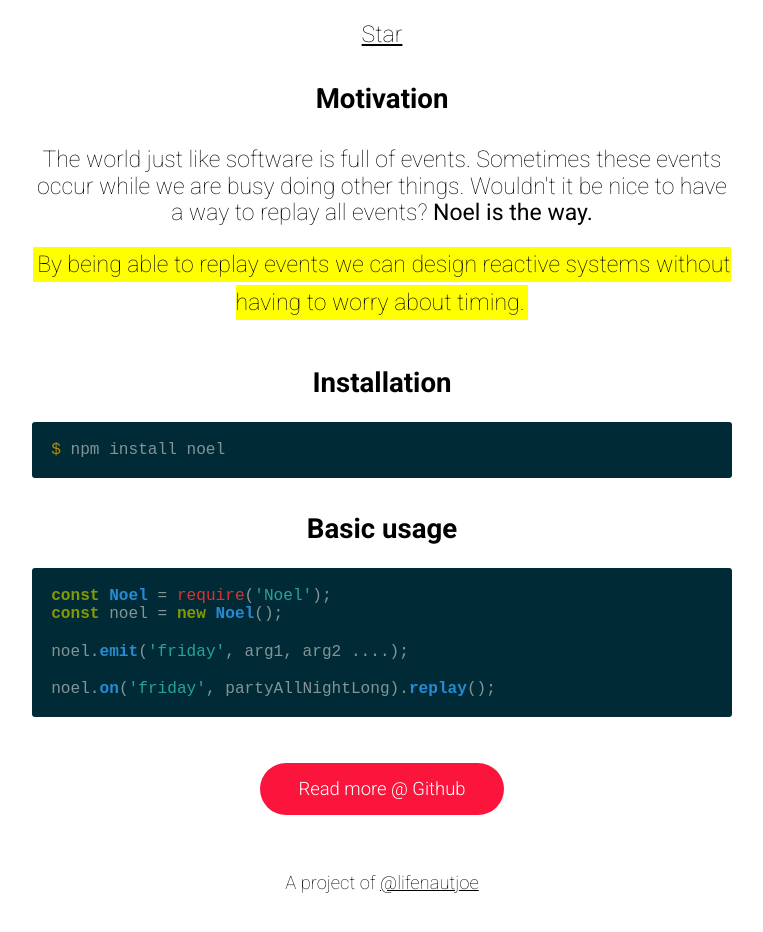
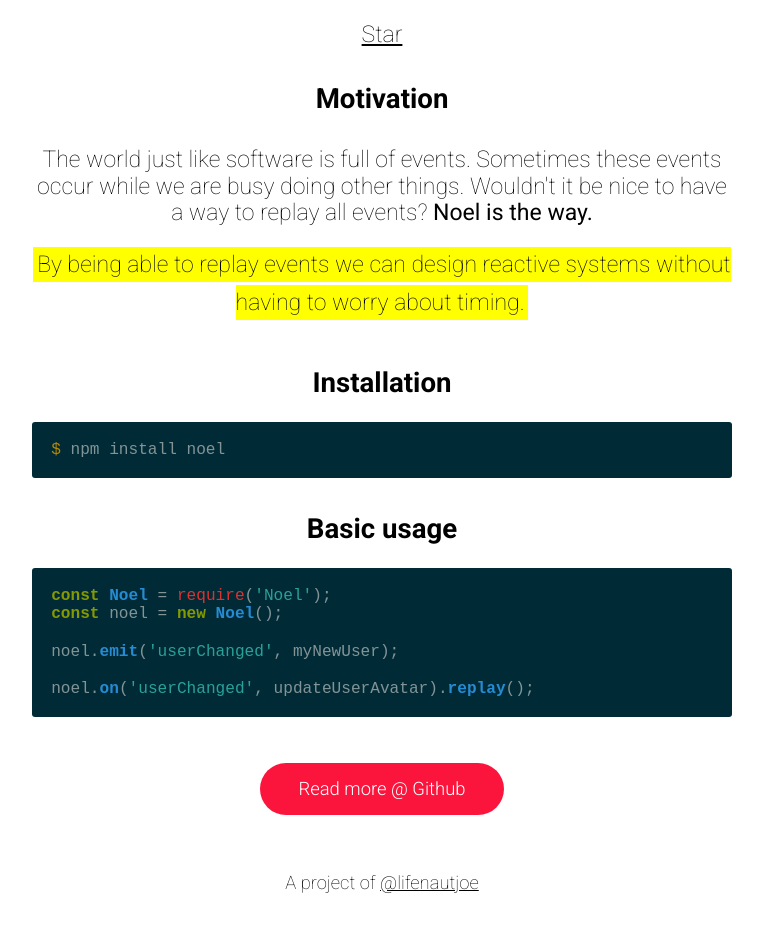
Before and after one commit to lifenautjoe/noel, a website built with webpack: page website/index.html in a window 1280 px wide. Shown: the part 366-1298 px from the top of the page, without its empty margins (258-1021 px from the left). Built offline with nearby package versions, Linux system fonts and the light colour scheme.

Commit message:
refactor(website): better basic usage

```diff
--- a/website/index.html
+++ b/website/index.html
@@ -60,9 +60,9 @@
         <pre><code class="typescript">const Noel = require('Noel');
 const noel = new Noel();
 
-noel.emit('friday', arg1, arg2 ....);
+noel.emit('userChanged', myNewUser);
 
-noel.on('friday', partyAllNightLong).replay();</code></pre>
+noel.on('userChanged', updateUserAvatar).replay();</code></pre>
     </div>
     <br>
     <div class="noel-read-more">
```
Also changed, not shown: docs/index.html (+2 -2 lines).
